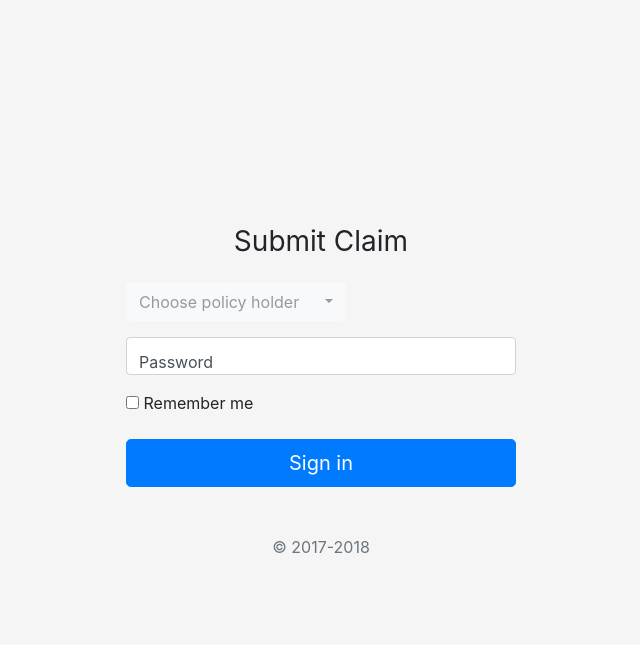
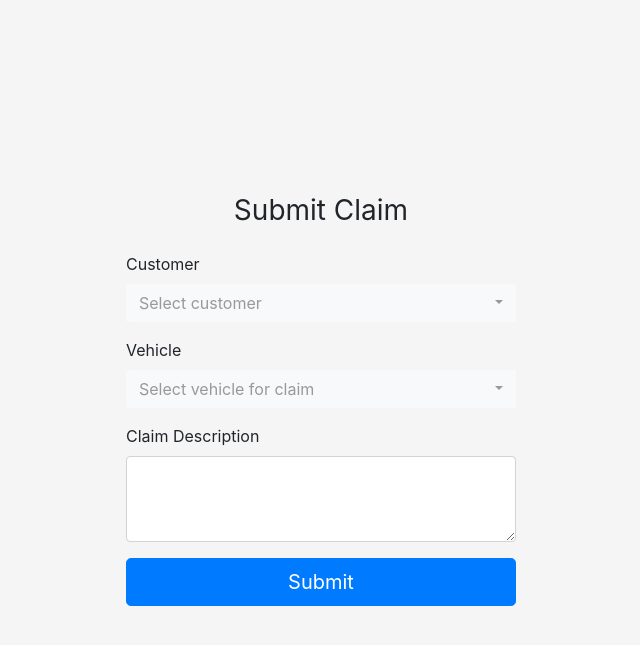
Before and after one commit to rachellek/Info257, a Python web app: template templates/index.html in a window 1280 px wide. Shown: the top 645 px of the page, without its empty margins (319-959 px from the left). Run offline with Jinja, Linux system fonts and the light colour scheme; the template is opened without the code that fills it, so the values that code supplies are empty; some libraries are stand-ins or nearby versions.

Commit message:
Add basic claim text fields

```diff
--- a/templates/index.html
+++ b/templates/index.html
@@ -30,28 +30,27 @@
         <h1 class="h3 mb-3 font-weight-normal">Submit Claim</h1>
       </div>
 
-      <div class="form-label-group">
-        <!-- <input type="email" id="inputEmail" class="form-control" placeholder="Email address" required autofocus>
-        <label for="inputEmail">Email address</label> -->
-        <select class="selectpicker" data-live-search="true" title="Choose policy holder">
+      <div class="form-group">
+        <label for="claim_customer">Customer</label>
+        <select class="selectpicker form-control" id="claim_customer" title="Select customer">
           <option>Nic</option>
           <option>Rachelle</option>
           <option>Adam</option>
         </select>
       </div>
 
-      <div class="form-label-group">
-        <input type="password" id="inputPassword" class="form-control" placeholder="Password" required>
-        <label for="inputPassword">Password</label>
+      <div class="form-group">
+        <label for="claim_vehicle">Vehicle</label>
+        <select class="selectpicker form-control" id="claim_vehicle" title="Select vehicle for claim">
+        </select>
       </div>
 
-      <div class="checkbox mb-3">
-        <label>
-          <input type="checkbox" value="remember-me"> Remember me
-        </label>
+      <div class="form-group">
+        <label for="claim_description">Claim Description</label>
+        <textarea class="form-control" id="claim_description" rows="3"></textarea>
       </div>
-      <button class="btn btn-lg btn-primary btn-block" type="submit">Sign in</button>
-      <p class="mt-5 mb-3 text-muted text-center">&copy; 2017-2018</p>
+
+      <button class="btn btn-lg btn-primary btn-block" type="submit">Submit</button>
     </form>
   </body>
 
```
